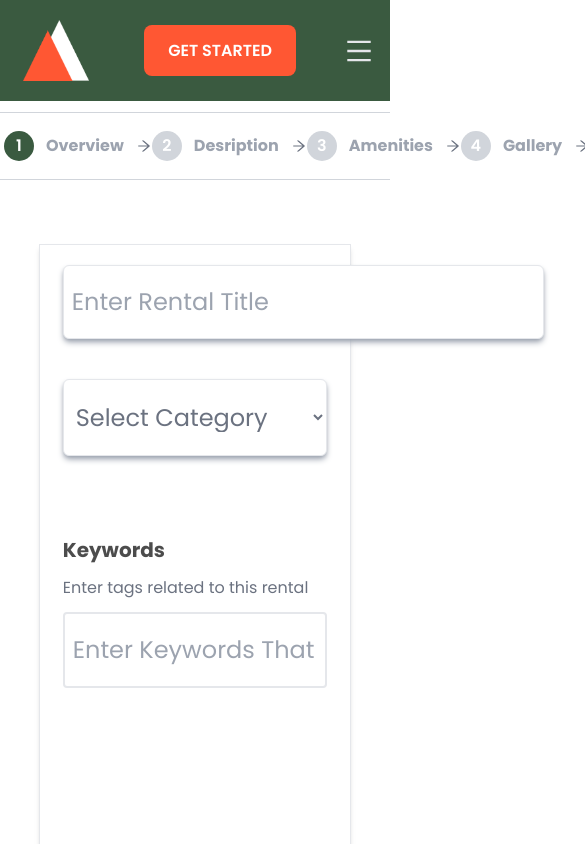
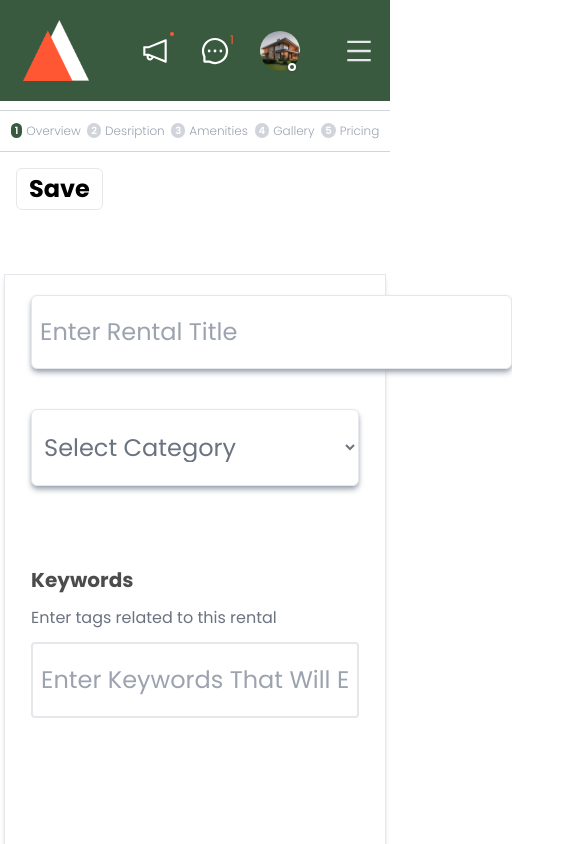
Before and after one commit to kuipid01/Renatals, a React (Vite) app: page /user/12/rental/new in a window 390 px wide. Shown: the top 844 px of the page, 585 px wide, since content can reach past the window. Built offline with nearby package versions, Linux system fonts and the light colour scheme.

Commit message:
Added responsiveness to newGig Page

```diff
--- a/src/components/Navbar.jsx
+++ b/src/components/Navbar.jsx
@@ -9,7 +9,7 @@ import {
 } from "react-icons/ai";
 const Navbar = () => {
   const [navTrans, setnavTrans] = useState(true);
-  const [userOnline, setuserOnline] = useState(false);
+  const [userOnline, setuserOnline] = useState(true);
   const [dropDown, setdropDown] = useState(false);
   const [mobile, setMobile] = useState(false);
   useEffect(() => {
--- a/src/components/Tab1.jsx
+++ b/src/components/Tab1.jsx
@@ -2,9 +2,9 @@ import React from "react";
 import {  AiOutlineClose } from "react-icons/ai";
 const Tab1 = ({values,tags,setTags,deleteFromArray,setValues,addToarray}) => {
   return (
-    <div className="shadow-md w-[80%] p-2 py-5 mx-auto border mt-[4rem] min-h-screen bg-white">
+    <div className="shadow-md  w-[98%] md:w-[80%] p-2 py-5 mx-auto border mt-[4rem] min-h-screen bg-white">
       <form className="w-[90%] mx-auto flex flex-col gap-10" action="">
-        <div className="w-full flex  gap-2 items-center text-gray-500">
+        <div className="w-full flex  items-center text-gray-500">
           {/* <label className="flex-4 text-lg text-black font-bold" htmlFor="title"> Rental Title</label> */}
           <input
             type="text"
--- a/src/components/Tab2.jsx
+++ b/src/components/Tab2.jsx
@@ -2,8 +2,8 @@ import React from "react";
 
 const Tab2 = () => {
   return (
-    <div className="shadow-md w-[80%] flex flex-col p-2 py-5 mx-auto border mt-[4rem] h-[500px] bg-white">
-  <label className="text-4xl font-bold mb-[1rem] text-gray-800 " htmlFor="desc">Enter Description</label>
+    <div className="shadow-md w-[98%] md:w-[80%] flex flex-col p-2 py-5 mx-auto border mt-[4rem] h-[500px] bg-white">
+  <label className="md:text-4xl text-xl font-bold mb-[1rem] text-gray-800 " htmlFor="desc">Enter Description</label>
   <textarea
     name="desc"
     id="desc"
--- a/src/components/Tab3.jsx
+++ b/src/components/Tab3.jsx
@@ -5,12 +5,12 @@ import { AiOutlineCar } from "react-icons/ai";
 import { BsHouseDoor } from "react-icons/bs";
 const Tab3 = () => {
   return (
-    <div className="shadow-md w-[80%] flex flex-col p-2 py-5 mx-auto border mt-[4rem] h-fit bg-white">
+    <div className="shadow-md w-[98%] md:w-[80%]  flex  flex-col p-2 py-5 mx-auto border mt-[4rem] h-fit bg-white">
       <p className="text-xl font-medium mb-[3rem] text-gray-900">
         Enter Number Available to each Amenity
       </p>
-      <ul className="flex flex-wrap justify-evenly w-full h-fit">
-        <li className="flex bg-gray-200 p-1 items-center gap-3">
+      <ul className="flex flex-wrap gap-3 justify-evenly w-full h-fit">
+        <li className="flex w-full md:w-auto justify-between bg-gray-200 p-1 items-center gap-3">
           <TbToolsKitchen className="text-3xl " />{" "}
           <span className="text-xl font-medium text-gray-500">Kitchens</span> :{" "}
           <input
@@ -20,9 +20,10 @@ const Tab3 = () => {
             pattern="[0-9]*"
           />
         </li>
-        <li className="flex bg-gray-200 p-1 items-center gap-3">
+        <li className="flex w-full md:w-auto justify-between bg-gray-200 p-1 items-center gap-3">
           <PiToiletLight className="text-3xl " />{" "}
-          <span className="text-xl font-medium text-gray-500">Rest Rooms</span> :{" "}
+          <span className="text-xl font-medium text-gray-500">Rest Rooms</span>{" "}
+          :{" "}
           <input
             className="w-[40px] rounded-md border-gray-500 outline-none p-2 h-[40px] border-2"
             type="text"
@@ -30,7 +31,7 @@ const Tab3 = () => {
             pattern="[0-9]*"
           />
         </li>
-        <li className="flex bg-gray-200 p-1 items-center gap-3">
+        <li className="flex w-full md:w-auto justify-between bg-gray-200 p-1 items-center gap-3">
           <AiOutlineCar className="text-3xl " />{" "}
           <span className="text-xl font-medium text-gray-500">Car Space</span> :{" "}
           <input
@@ -40,7 +41,7 @@ const Tab3 = () => {
             pattern="[0-9]*"
           />
         </li>
-        <li className="flex bg-gray-200 p-1 items-center gap-3">
+        <li className="flex w-full md:w-auto justify-between bg-gray-200 p-1 items-center gap-3">
           <BsHouseDoor className="text-3xl " />{" "}
           <span className="text-xl font-medium text-gray-500">Rooms</span> :{" "}
           <input
@@ -54,7 +55,7 @@ const Tab3 = () => {
       <textarea
         name="desc"
         id="dessc"
-        className="w-full mt-[2rem] p-3 resize-none min-h-[300px] rounded-md shadow-md border-2 text-3xl text-gray-600 border-black/40 outline-none placeholder:text-3xl"
+        className="w-full mt-[2rem] p-3 resize-none min-h-[200px] md:min-h-[300px] rounded-md shadow-md border-2 text-3xl text-gray-600 border-black/40 outline-none placeholder:text-xl  md:placeholder:text-3xl"
         placeholder="Enter other Amenities "
       />
     </div>
--- a/src/components/Tab4.jsx
+++ b/src/components/Tab4.jsx
@@ -3,13 +3,13 @@ import { AiOutlinePlus } from 'react-icons/ai'
 import { PiImagesFill } from "react-icons/pi";
 const Tab4 = () => {
   return (
-    <div className='shadow-md text-gray-600 w-[80%] flex flex-col p-2 py-5 mx-auto border mt-[4rem] h-[500px] bg-white'>
+    <div className='shadow-md text-gray-600 w-[98%] md:w-[80%] flex flex-col p-2 py-5 mx-auto border mt-[4rem] h-fit md:h-[500px] bg-white'>
 
-        <div className='flex p-3 flex-col gap-3'>
+        <div className='flex w-full p-3 flex-col gap-3'>
             <h1 className='font-bold text-4xl'>Upload Images</h1>
             <p className='text-xl'>Add Upto 4 images</p>
-            <div className='flex gap-5'>
-                <div className='w-[200px] flex flex-col border-dashed border-2  justify-center items-center  h-[200px]'>
+            <div className='flex flex-wrap gap-5'>
+                <div className='w-full md:w-[200px] flex flex-col border-dashed border-2  justify-center items-center  h-[200px]'>
                     <label className='w-full h-full flex justify-center items-center flex-col cursor-pointer hover:bg-gray-200 transition-all' htmlFor="image">
                      <AiOutlinePlus className='text-3xl font-bold '/>
                      <small className='font-bold capitalize'>Add Image</small>
@@ -18,7 +18,7 @@ const Tab4 = () => {
                      <input className='hidden' type="file" name="image" id="image" />
                 </div>
                 {
-                    [0,1,2,3].map((item,index) => <div key={index} className='w-[200px] flex flex-col border-solid shadow-md border-2  justify-center items-center  h-[200px]'>
+                    [0,1,2,3].map((item,index) => <div key={index} className='w-full md:w-[200px] flex flex-col border-solid shadow-md border-2  justify-center items-center  h-[200px]'>
                     {/* <AiOutlinePlus className='text-3xl font-bold '/>
                     <small>Add Image</small>
                     <PiImagesFill className='text-5xl'/> */}
--- a/src/components/Tab5.jsx
+++ b/src/components/Tab5.jsx
@@ -2,25 +2,25 @@ import React from 'react'
 
 const Tab5 = () => {
   return (
-    <div className='shadow-md p-5 w-[80%] flex flex-col  mx-auto border mt-[4rem] h-fit bg-white'>
-        <h1 className="text-5xl font-bold">
+    <div className='shadow-md p-5 w-[98%] md:w-[80%]  flex flex-col  mx-auto border mt-[4rem] h-fit bg-white'>
+        <h1 className="md:text-5xl text-2xl font-bold">
             Enter Rental Price List
         </h1>
-        <p className="text-bold text-lg mt-3 leading-10 text-secondary -tracking-tighter capittalize">
+        <p className="text-bold md:text-lg mt-3 text-sm capitalize md:leading-10 text-secondary -tracking-tighter capittalize">
             If Rental not available for a stipulated range ,leave blank
         </p>
 
         <ul  className="flex mt-[3rem] gap-[20px] flex-col  justify-evenly w-full h-fit">
         <li className="flex  p-1 items-center gap-3">
-           <span className="text-3xl font-bold text-gray-500">Daily</span> :{" "}
+           <span className="md:text-3xl  text-lg font-bold text-gray-500">Daily</span> :{" "}
           <input className='flex-1  outline-none p-2 h-[50px] border-b-2' type="text" inputmode="numeric" pattern="[0-9]*" />
         </li>
-        <li className="flex  p-1 items-center gap-3">
-           <span className="text-3xl font-bold text-gray-500">Monthly</span> :{" "}
+        <li className="flex   p-1 items-center gap-3">
+           <span className="md:text-3xl text-lg font-bold text-gray-500">Monthly</span> :{" "}
           <input className='flex-1  outline-none p-2 h-[50px] border-b-2' type="text" inputmode="numeric" pattern="[0-9]*" />
         </li>
-        <li className="flex  p-1 items-center gap-3">
-           <span className="text-3xl font-bold text-gray-500">Yearly</span> :{" "}
+        <li className="flex   p-1 items-center gap-3">
+           <span className="md:text-3xl text-lg font-bold text-gray-500">Yearly</span> :{" "}
           <input className='flex-1  outline-none p-2 h-[50px] border-b-2' type="text" inputmode="numeric" pattern="[0-9]*" />
         </li>
         </ul>
--- a/src/pages/Login.jsx
+++ b/src/pages/Login.jsx
@@ -33,10 +33,7 @@ const Login = () => {
   const navigate = useNavigate();
   return (
     <div className="w-full relative h-screen flex justify-center items-center md:justify-between">
-      <AiOutlineArrowLeft
-        onClick={() => navigate(-1)}
-        className="absolute z-[9999] left-2 top-2 text-2xl cursor-pointer font-semibold text-secondary"
-      />
+      <AiOutlineArrowLeft onClick={() => navigate(-1)} className='absolute z-[9999] left-4 top-4  cursor-pointer  text-3xl font-semibold text-secondary'/>
       <div className="w-full absolute top-0 left-0 md:relative md:w-1/2  flex justify-center items-center h-full ">
         <img
           src="/assets/house1.jpg"
--- a/src/pages/NewGig.jsx
+++ b/src/pages/NewGig.jsx
@@ -38,11 +38,11 @@ const NewGig = () => {
   };
   console.log(active);
   return (
-    <div className="pt-[7rem]">
+    <div className="pt-[13vh]">
       <ul className="w-full flex justify-evenly border-y border-gray-300 px-1 md:px-[10%] py-3 mx-auto ">
-        <li className="flex gap-3 items-center font-semibold ">
+        <li className="flex gap-1 md:gap-3 items-center font-semibold ">
           <div
-            className={`w-[30px] h-[30px] grid place-content-center text-white ${
+            className={`md:w-[30px] md:h-[30px] px-1 text-[10px] grid place-content-center text-white ${
               active === 0 ? "bg-primary " : "bg-gray-300"
             } rounded-full`}
           >
@@ -51,15 +51,15 @@ const NewGig = () => {
           <span
             className={` ${
               active === "1" ? "text-black" : "text-gray-400"
-            } font-bold`}
+            } text-xs font-light md:font-bold`}
           >
             Overview
           </span>
-          <AiOutlineArrowRight className="text-gray-500" />
+          <AiOutlineArrowRight className="text-gray-500 hidden md:flex" />
         </li>
-        <li className="flex gap-3 items-center font-semibold ">
+        <li className="flex gap-1 md:gap-3 items-center font-semibold ">
           <div
-            className={`w-[30px] h-[30px] grid place-content-center text-white ${
+            className={`md:w-[30px] md:h-[30px] px-1 text-[10px] grid place-content-center text-white ${
               active === 1 ? "bg-primary " : "bg-gray-300"
             } rounded-full`}
           >
@@ -68,15 +68,15 @@ const NewGig = () => {
           <span
             className={` ${
               active === "2" ? "text-black" : "text-gray-400"
-            } font-bold`}
+            } text-xs font-light md:font-bold`}
           >
             Desription
           </span>
-          <AiOutlineArrowRight className="text-gray-500" />
+          <AiOutlineArrowRight className="text-gray-500 hidden md:flex" />
         </li>
-        <li className="flex gap-3 items-center font-semibold ">
+        <li className="flex gap-1 md:gap-3 items-center font-semibold ">
           <div
-            className={`w-[30px] h-[30px] grid place-content-center text-white ${
+            className={`md:w-[30px] md:h-[30px] px-1 text-[10px] grid place-content-center text-white ${
               active === 2 ? "bg-primary " : "bg-gray-300"
             } rounded-full`}
           >
@@ -85,15 +85,15 @@ const NewGig = () => {
           <span
             className={` ${
               active === "3" ? "text-black" : "text-gray-400"
-            } font-bold`}
+            } text-xs font-light md:font-bold`}
           >
             Amenities
           </span>
-          <AiOutlineArrowRight className="text-gray-500" />
+          <AiOutlineArrowRight className="text-gray-500 hidden md:flex" />
         </li>
-        <li className="flex gap-3 items-center font-semibold ">
+        <li className="flex gap-1 md:gap-3 items-center font-semibold ">
           <div
-            className={`w-[30px] h-[30px] grid place-content-center text-white ${
+            className={`md:w-[30px] md:h-[30px] px-1 text-[10px] grid place-content-center text-white ${
               active === 3 ? "bg-primary " : "bg-gray-300"
             } rounded-full`}
           >
@@ -102,15 +102,15 @@ const NewGig = () => {
           <span
             className={` ${
               active === "4" ? "text-black" : "text-gray-400"
-            } font-bold`}
+            } text-xs font-light md:font-bold`}
           >
             Gallery
           </span>
-          <AiOutlineArrowRight className="text-gray-500" />
+          <AiOutlineArrowRight className="text-gray-500 hidden md:flex" />
         </li>
-        <li className="flex gap-3 items-center font-semibold ">
+        <li className="flex gap-1 md:gap-3 items-center font-semibold ">
           <div
-            className={`w-[30px] h-[30px] grid place-content-center text-white ${
+            className={`md:w-[30px] md:h-[30px] px-1 text-[10px] grid place-content-center text-white ${
               active === 4 ? "bg-primary " : "bg-gray-300"
             } rounded-full`}
           >
@@ -119,17 +119,19 @@ const NewGig = () => {
           <span
             className={` ${
               active === "5" ? "text-black" : "text-gray-400"
-            } font-bold`}
+            } text-xs font-light md:font-bold`}
           >
             Pricing
           </span>
-          <AiOutlineArrowRight className="text-gray-500" />
+          <AiOutlineArrowRight className="text-gray-500 hidden md:flex" />
         </li>
-        <button className="px-3  py-1 border rounded-md text-black font-bold hover:bg-gray-300 capitalize  text-2xl transition ease-in-out duration-200">
+        <button className="px-3 hidden md:flex  py-1 border rounded-md text-black font-bold hover:bg-gray-300 capitalize  text-2xl transition ease-in-out duration-200">
           save
         </button>
       </ul>
-
+      <button className="px-3 mt-[1rem] ml-[1rem] flex md:hidden  py-1 border rounded-md text-black font-bold hover:bg-gray-300 capitalize  text-2xl transition ease-in-out duration-200">
+          save
+        </button>
       {active === 0 && (
         <Tab1
           tags={tags}
@@ -155,7 +157,7 @@ const NewGig = () => {
         )}
         <button
           onClick={() => changePage()}
-          className="px-5 py-2 h-[50px] text-white rounded-md hover:bg-secondary/80 transition-all bg-secondary"
+          className="px-3 md:px-5 py-2 h-[50px] text-sm md:text-base text-white rounded-md hover:bg-secondary/80 transition-all bg-secondary"
         >
           Save and Continue
         </button>
--- a/src/pages/Register.jsx
+++ b/src/pages/Register.jsx
@@ -39,7 +39,7 @@ const Register = () => {
   const navigate = useNavigate()
   return (
     <div className="w-full relative h-screen flex justify-between">
-       <AiOutlineArrowLeft onClick={() => navigate(-1)} className='absolute z-[9999] left-2 top-2 text-xl cursor-pointer font-semibold text-secondary'/>
+       <AiOutlineArrowLeft onClick={() => navigate(-1)} className='absolute z-[9999] left-4 top-4  cursor-pointer  text-3xl font-semibold text-secondary'/>
       <div className="w-full absolute top-0 left-0 md:relative md:w-1/2  flex justify-center items-center h-full  ">
         <img
           src="/assets/house1.jpg"
--- a/src/pages/Sellerdashboard.jsx
+++ b/src/pages/Sellerdashboard.jsx
@@ -7,7 +7,7 @@ import {
 } from "react-icons/ai";
 const Sellerdashboard = () => {
   return (
-    <div className="w-full py-[7rem] bg-gray-100/50 min-h-screen  flex flex-col md:flex-row  justify-between px-[2rem] h-fit">
+    <div className="w-full py-[12vh] bg-gray-100/50 min-h-screen  flex flex-col md:flex-row  justify-between px-[2rem] h-fit">
       <div className="w-full md:w-2/6 flex flex-col">
         <div className="w-full border-[1px] border-gray-400 p-[2rem] shadow gap-2 items-center  flex flex-col">
           <img
```
